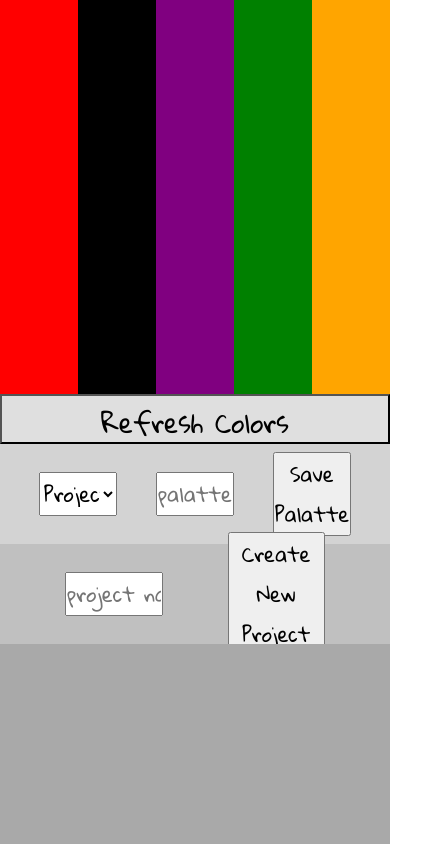
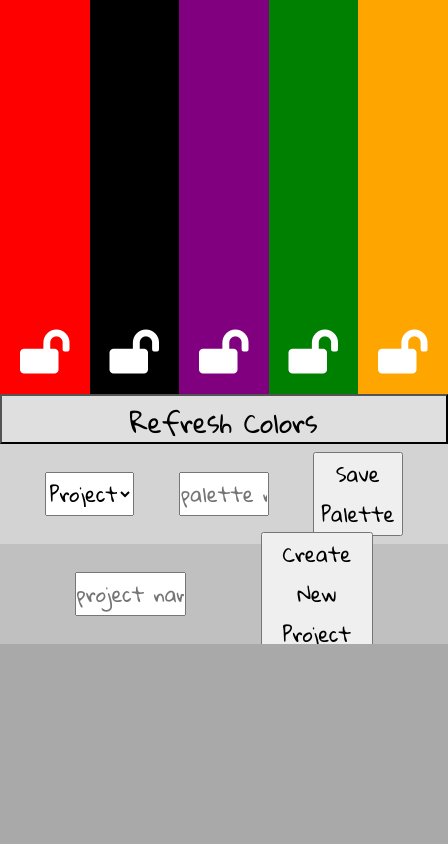
Before and after one commit to christopherchateau/palette-picker, a website: page public/index.html in a window 390 px wide. Shown: the whole page, 448 px wide, since content can reach past the window. Drawn offline with nearby package versions, Linux system fonts and the light colour scheme.

Commit message:
Add lock font awesome icons, iImport jQuery and media query links to index.html

```diff
--- a/public/css/styles.css
+++ b/public/css/styles.css
@@ -37,6 +37,26 @@ body {
   background: orange;
 }
 
+.color-1,
+.color-2,
+.color-3,
+.color-4,
+.color-5 {
+  align-items: flex-end;
+  display: flex;
+  justify-content: center;
+  padding: 20px;
+}
+
+.fas {
+  color: white;
+  font-size: 44px;
+}
+
+.fas:hover {
+  color: grey;
+}
+
 .refresh-colors-btn {
   background: rgb(223, 223, 223);
   cursor: pointer;
@@ -53,14 +73,14 @@ body {
   background: lightgrey;
 }
 
-.palatte-drop-down,
-.save-palatte-btn {
+.palette-drop-down,
+.save-palette-btn {
   cursor: pointer;
 }
 
-.palatte-input,
-.palatte-drop-down,
-.save-palatte-btn {
+.palette-input,
+.palette-drop-down,
+.save-palette-btn {
   font-size: 20px;
   width: 20%;
 }
--- a/public/index.html
+++ b/public/index.html
@@ -1,37 +1,42 @@
 <!DOCTYPE html>
 <html>
-
   <head>
     <title>palette picker</title>
-  <link href="https://fonts.googleapis.com/css?family=Gloria+Hallelujah" rel="stylesheet">  <link rel="stylesheet" type="text/css" href="css/styles.css">
+    <link
+      href="https://fonts.googleapis.com/css?family=Gloria+Hallelujah"
+      rel="stylesheet"
+    />
+    <link rel="stylesheet" type="text/css" href="css/styles.css" />
+    <meta name="viewport" content="width=device-width" />
+    <link
+      rel="stylesheet"
+      href="https://use.fontawesome.com/releases/v5.5.0/css/all.css"
+      integrity="sha384-B4dIYHKNBt8Bc12p+WXckhzcICo0wtJAoU8YZTY5qE0Id1GSseTk6S+L3BlXeVIU"
+      crossorigin="anonymous"
+    />
+    <script src="http://ajax.googleapis.com/ajax/libs/jquery/3.3.1/jquery.min.js"></script>
   </head>
 
   <body>
     <header class="colors">
-    <div class="color-1"></div>
-    <div class="color-2"></div>
-    <div class="color-3"></div>
-    <div class="color-4"></div>
-    <div class="color-5"></div>
+      <div class="color-1"><i class="fas fa-lock-open"></i></div>
+      <div class="color-2"><i class="fas fa-lock-open"></i></div>
+      <div class="color-3"><i class="fas fa-lock-open"></i></div>
+      <div class="color-4"><i class="fas fa-lock-open"></i></div>
+      <div class="color-5"><i class="fas fa-lock-open"></i></div>
     </header>
-  <button class="refresh-colors-btn">
-    Refresh Colors
-  </button>
+    <button class="refresh-colors-btn">Refresh Colors</button>
     <form class="palette-form">
-    <select class="palatte-drop-down">
+      <select class="palette-drop-down">
         <option value="proj-1">Project 1</option>
         <option value="proj-2">Project 2</option>
       </select>
-    <input class="palatte-input" type="text" placeholder="palatte name">
-    <button class="save-palatte-btn">
-      Save Palatte
-    </button>
+      <input class="palette-input" type="text" placeholder="palette name" />
+      <button class="save-palette-btn">Save Palette</button>
     </form>
     <form class="project-form">
-    <input class="project-input" type="text" placeholder="project name">
-    <button class="create-project-btn">
-      Create New Project
-    </button>
+      <input class="project-input" type="text" placeholder="project name" />
+      <button class="create-project-btn">Create New Project</button>
     </form>
     <footer class="projects">
       <section class="project-1"></section>
@@ -39,5 +44,5 @@
       <section class="project-3"></section>
     </footer>
   </body>
-
+  <script src="./js/script.js" type="text/javascript"></script>
 </html>
```
Lines whose indentation alone changed are shown as unchanged.
